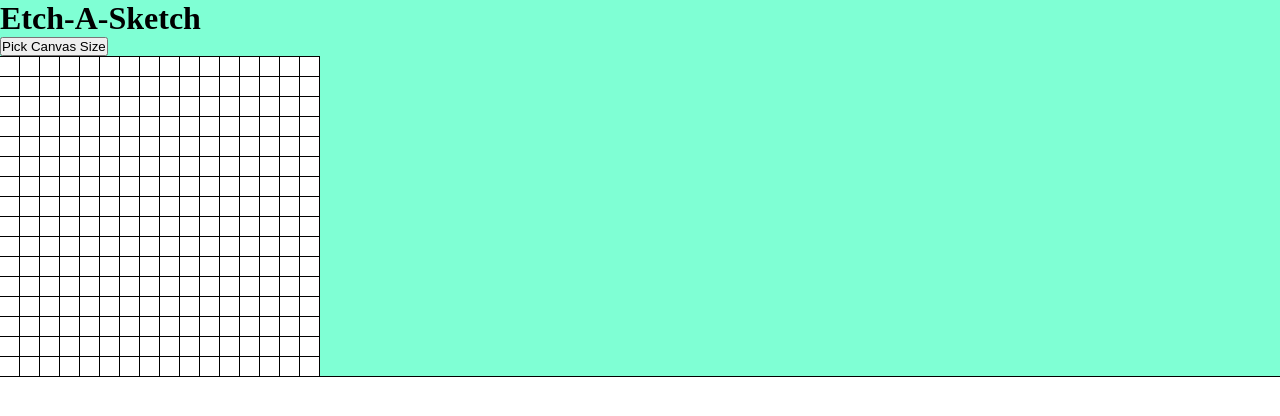
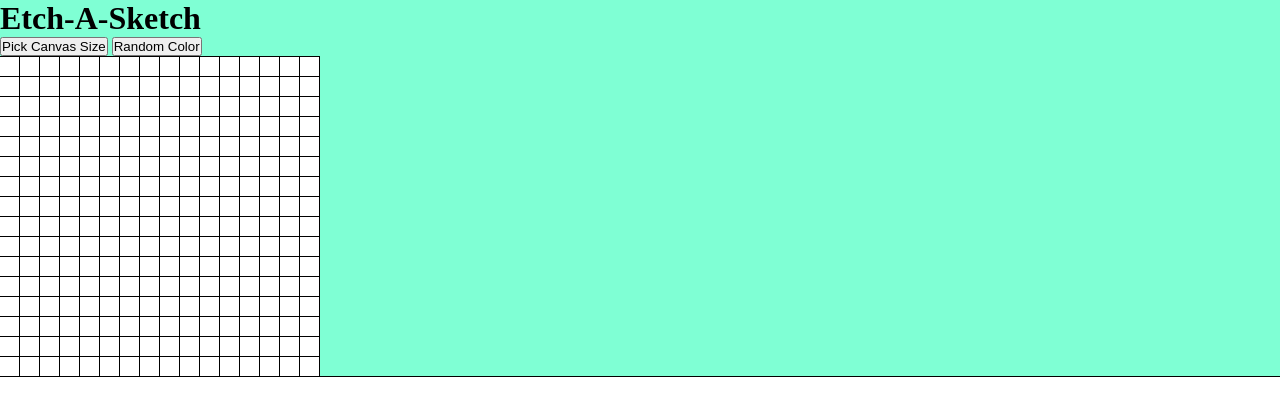
Before and after one commit to SamreenKausar/etch-a-sketch, a plain HTML site: page index.html in a window 1280 px wide. Drawn offline with Linux system fonts and the light colour scheme.

Commit message:
Added random color button

```diff
--- a/index.html
+++ b/index.html
@@ -12,6 +12,7 @@
     <div class="container">
         <h1>Etch-A-Sketch</h1>
         <button id="size">Pick Canvas Size</button>
+        <button id="random">Random Color</button>
         <div id="canvas"></div>
     </div>
 </body>
```
